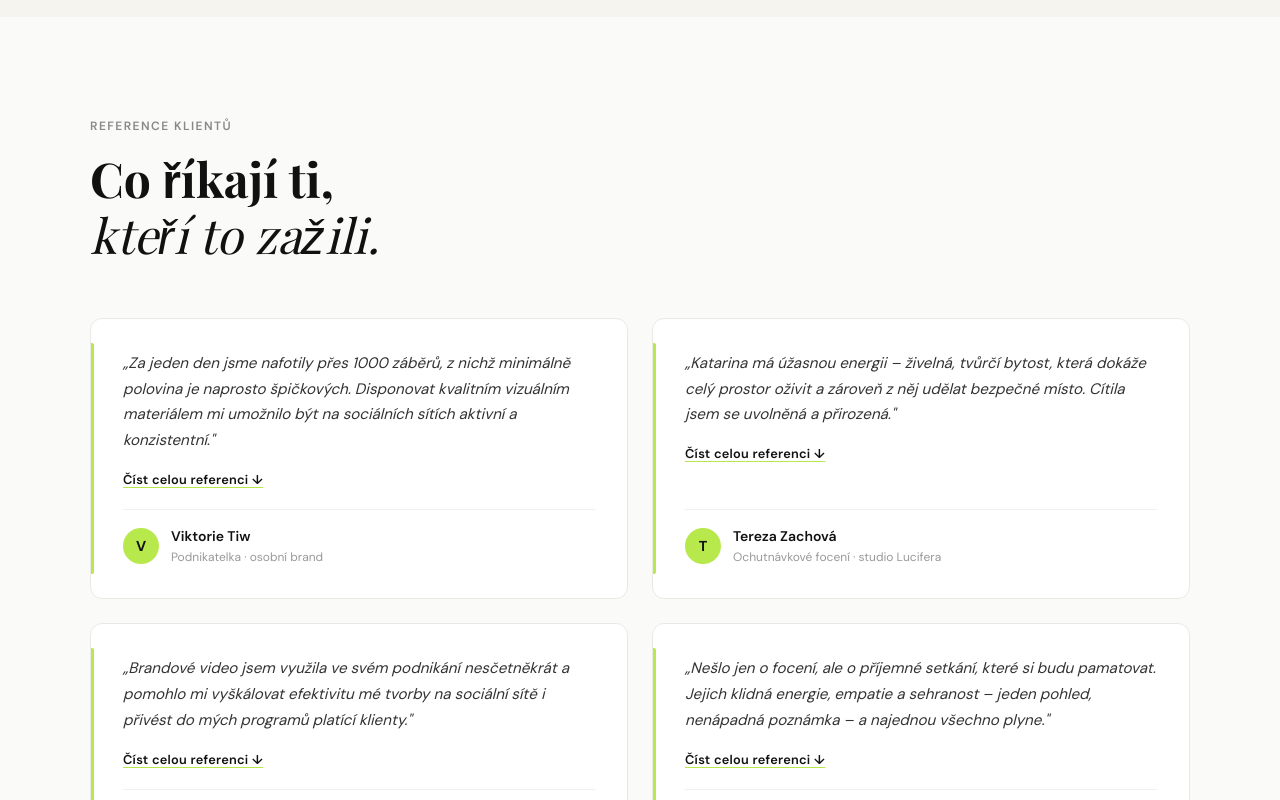
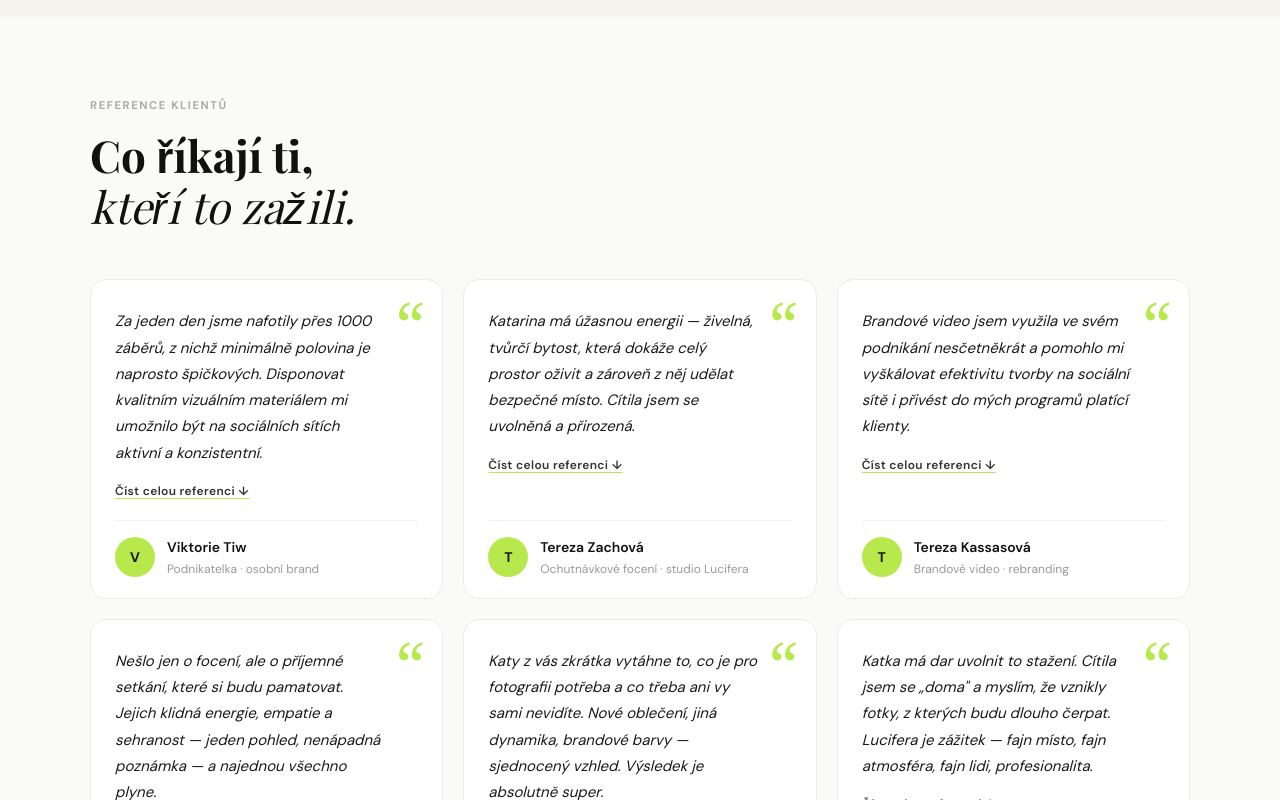
Before and after one commit to katarinabrics-eng/ai-content-studio, a Next.js app in the folder apps/content-studio/: page /premiova-vizualni-identita in a window 1280 px wide. Shown: the part 5260-6060 px from the top of the page. Built offline with nearby package versions, Linux system fonts and the light colour scheme.

Commit message:
ReferenceSekce: new version with 3-col grid, Image support, quote dekor

```diff
--- a/apps/content-studio/src/components/ReferenceSekce.tsx
+++ b/apps/content-studio/src/components/ReferenceSekce.tsx
@@ -1,324 +1,271 @@
 'use client'
-
 import { useState } from 'react'
-
+import Image from 'next/image'
 const reference = [
   {
     id: 1,
     jmeno: 'Viktorie Tiw',
     kontext: 'Podnikatelka · osobní brand',
+    iniciala: 'V',
+    foto: null, // doplň: '/placeholders/reference/viktorie.jpg'
     kratky: 'Za jeden den jsme nafotily přes 1000 záběrů, z nichž minimálně polovina je naprosto špičkových. Disponovat kvalitním vizuálním materiálem mi umožnilo být na sociálních sítích aktivní a konzistentní.',
-    plny: `Fotografování s Katarínou bylo naprosto skvělé – spousta zábavy a na konci jsem měla úžasné fotky, které naprosto odpovídaly mým představám. Už při přípravách na focení jsme se opravdu bavily a celý proces probíhal naprosto profesionálně. Měla jsem možnost soustředit se na pocity, které jsem chtěla přenést do fotek, a Katarína mě skvěle usměrnila.
-
-Katarínu jsem si vybrala cíleně, měla jsem ji na svém wish listu už několik měsíců, a rozhodně toho nelituji. V postprodukci dokáže vytvořit skutečné zázraky, přitom fotky stále vypadají přirozeně, bez přehnaných efektů. Navíc během focení stihne natáčet videa, ze kterých následně vytváří Reels.
-
-Za jeden den jsme nafotily přes 1000 záběrů, z nichž minimálně polovina je naprosto špičkových. Jakmile jsem obdržela první fotografie, začala jsem s nadšením sdílet nové příspěvky na sociálních sítích. Disponovat kvalitním vizuálním materiálem mi umožnilo být na sociálních sítích aktivní a konzistentní, což se stalo mým každodenním rituálem.
-
-Fotografování s Katy mě opravdu baví. S obsahem si teď hraju a dál ho recykluji, ať už na reelsy, animace, nebo jako materiál pro články na blogu. Katarínu rozhodně doporučuji. Můj blog, sociální sítě i celý web nyní působí mnohem profesionálněji. Kvalitní fotografie přitahují pozornost nových klientů, což vedlo k rychlému nárůstu zájmu o mé služby.`,
+    plny: `Fotografování s Katarínou bylo naprosto skvělé – spousta zábavy a na konci jsem měla úžasné fotky, které naprosto odpovídaly mým představám. Měla jsem možnost soustředit se na pocity, které jsem chtěla přenést do fotek, a Katarína mě skvěle usměrnila.
+Katarínu jsem si vybrala cíleně – měla jsem ji na svém wish listu už několik měsíců, a rozhodně toho nelituji. V postprodukci dokáže vytvořit skutečné zázraky, přitom fotky stále vypadají přirozeně, bez přehnaných efektů. Navíc během focení stihne natáčet videa, ze kterých následně vytváří Reels.
+Fotografování s Katy mě opravdu baví. S obsahem si teď hraju a dál ho recykluji, ať už na reelsy, animace, nebo jako materiál pro články na blogu. Můj blog, sociální sítě i celý web nyní působí mnohem profesionálněji. Kvalitní fotografie přitahují pozornost nových klientů.`,
   },
   {
     id: 2,
     jmeno: 'Tereza Zachová',
     kontext: 'Ochutnávkové focení · studio Lucifera',
-    kratky: 'Katarina má úžasnou energii – živelná, tvůrčí bytost, která dokáže celý prostor oživit a zároveň z něj udělat bezpečné místo. Cítila jsem se uvolněná a přirozená.',
-    plny: `Dostala jsem možnost zažít ochutnávkové focení ve studiu Lucifera a moc ráda jsem ji využila. Už komunikace s Katarinou před samotným focením byla velmi milá a lidská. Pamatuju si, že jsem jela pozdě a volala jí s obavou – její odpověď byla ale úplně v pohodě a bez stresu. Řekla něco ve smyslu: „To nějak zvládneme, hlavně přijeď v dobré náladě." A právě tohle vystihuje celý její přístup – uvolněný, chápavý a velmi přátelský.
-
-Focení samotné probíhalo v atmosféře lehkosti a hravosti. Katarina má úžasnou energii – není to ten typ tichého, klidného fotografa, ale naopak živelná, tvůrčí bytost, která dokáže celý prostor oživit a zároveň z něj udělat bezpečné místo. Poskakovala po žebříku, nabízela různé úhly, nápady, hrála si se světlem i detaily.
-
-Během focení mi citlivě pomáhala s pózami, vedla mě nenásilně a s respektem, takže jsem se cítila uvolněná a přirozená. Oceňuji i její kreativní přístup – třeba efekty jako větrák, které focení dodaly dynamiku a nový rozměr.
-
-Celkově to pro mě byla moc příjemná a obohacující zkušenost. Katarinu bych doporučila všem, kdo chtějí zažít živé, hravé, ale zároveň profesionální focení s respektem k tomu, jak se právě cítíte.`,
+    iniciala: 'T',
+    foto: null,
+    kratky: 'Katarina má úžasnou energii — živelná, tvůrčí bytost, která dokáže celý prostor oživit a zároveň z něj udělat bezpečné místo. Cítila jsem se uvolněná a přirozená.',
+    plny: `Dostala jsem možnost zažít ochutnávkové focení ve studiu Lucifera a moc ráda jsem ji využila. Už komunikace s Katarinou před samotným focením byla velmi milá a lidská. Jela jsem pozdě – její odpověď byla úplně v pohodě: „To nějak zvládneme, hlavně přijeď v dobré náladě." A právě tohle vystihuje celý její přístup.
+Focení probíhalo v atmosféře lehkosti a hravosti. Poskakovala po žebříku, nabízela různé úhly, nápady, hrála si se světlem i detaily. Během focení mi citlivě pomáhala s pózami, vedla mě nenásilně a s respektem.
+Celkově moc příjemná a obohacující zkušenost. Katarinu bych doporučila všem, kdo chtějí zažít živé, hravé, ale zároveň profesionální focení.`,
   },
   {
     id: 3,
     jmeno: 'Tereza Kassasová',
     kontext: 'Brandové video · rebranding',
-    kratky: 'Brandové video jsem využila ve svém podnikání nesčetněkrát a pomohlo mi vyškálovat efektivitu mé tvorby na sociální sítě i přivést do mých programů platící klienty.',
-    plny: `Katarínu jsem oslovila, když jsem stála před dalším rebrandingem a chtěla jsem pro své podnikání získat profesionální videozáznamy, které by vystihovali moji značku, osobnost i přístup k mým klientům. Vždy mám od spoluprací vysoká očekávání, a spolupráce s Katarínou je rozhodně naplnila.
-
-Ve svém oboru jsem profík, před kamerou se nestydím, ale nemám estetické cítění. Nevím, jak se nastavit, kam se hnout, jak se tvářit a bavilo mě, že Katarína vytvořila přesně takové prostředí, ve kterém jsem mohla být nejen profesionálem, ale mohla jsem se především uvolnit.
-
-Dostala jsem skvělou podporu, atmosféru i úžasné profesionální záběry. Brandové video jsem využila ve svém podnikání nesčetněkrát a pomohlo mi vyškálovat efektivitu mé tvorby na sociální sítě i přivést do mých programů platící klienty.
-
-Spolupráci s Katarínou doporučuji každé podnikatelce, která očekává profesionální péči, lidskost a kvalitní výstup. Pokud budu chtít svoje materiály znovu upgradovat, určitě se opět obrátím na Katarínu.`,
+    iniciala: 'T',
+    foto: null,
+    kratky: 'Brandové video jsem využila ve svém podnikání nesčetněkrát a pomohlo mi vyškálovat efektivitu tvorby na sociální sítě i přivést do mých programů platící klienty.',
+    plny: `Katarínu jsem oslovila, když jsem stála před dalším rebrandingem a chtěla jsem profesionální videozáznamy, které by vystihovali moji značku, osobnost i přístup k mým klientům. Vždy mám od spoluprací vysoká očekávání — a spolupráce s Katarínou je rozhodně naplnila.
+Ve svém oboru jsem profík, před kamerou se nestydím, ale nemám estetické cítění. Nevím, jak se nastavit, kam se hnout — a bavilo mě, že Katarína vytvořila prostředí, ve kterém jsem mohla být nejen profesionálem, ale mohla jsem se především uvolnit.
+Spolupráci s Katarínou doporučuji každé podnikatelce, která očekává profesionální péči, lidskost a kvalitní výstup. Pokud budu chtít svoje materiály znovu upgradovat, určitě se opět obrátím.`,
   },
   {
     id: 4,
     jmeno: 'Veronika Tesaříková',
     kontext: 'Portrétní focení · ateliér',
-    kratky: 'Nešlo jen o focení, ale o příjemné setkání, které si budu pamatovat. Jejich klidná energie, empatie a sehranost – jeden pohled, nenápadná poznámka – a najednou všechno plyne.',
-    plny: `Na focení jsem šla s obavami. Nejsem člověk, který by se rád fotografoval – a upřímně, jakmile se přede mnou objeví objektiv, většinou ztuhnu a veškerá přirozenost je ta tam.
-
-Už delší dobu jsem ale sledovala tvorbu Kataríny a Luboše a právě ta uvolněnost a bezprostřednost lidí na jejich fotkách mě oslovovala. Bylo v tom něco opravdového a lidského – žádná křeč, ale přirozenost a lehkost.
-
-Katarína a Luboš mě hned od začátku přivítali s milou samozřejmostí. Jejich přístup je nejen profesionální, ale hlavně lidský. Dokážou vytvořit atmosféru, ve které se člověk cítí dobře – i když si sám sebou před foťákem zrovna jistý není.
-
-Oceňuji jejich klidnou energii, empatii, smysl pro detail i sehranost. Jeden pohled, nenápadná poznámka nebo úsměv mezi nimi – a najednou všechno plyne, ani nevíte jak. Nešlo jen o focení, ale o příjemné setkání, které si budu pamatovat. A navíc – povedlo se jim zachytit i ten malý moment uvolnění.
-
-Určitě se vrátím.`,
+    iniciala: 'V',
+    foto: null,
+    kratky: 'Nešlo jen o focení, ale o příjemné setkání, které si budu pamatovat. Jejich klidná energie, empatie a sehranost — jeden pohled, nenápadná poznámka — a najednou všechno plyne.',
+    plny: `Na focení jsem šla s obavami. Nejsem člověk, který by se rád fotografoval – jakmile se přede mnou objeví objektiv, většinou ztuhnu.
+Katarína a Luboš mě přivítali s milou samozřejmostí. Jejich přístup je nejen profesionální, ale hlavně lidský. Jeden pohled, nenápadná poznámka nebo úsměv mezi nimi – a najednou všechno plyne, ani nevíte jak.
+Povedlo se jim zachytit i ten malý moment uvolnění. Nešlo jen o focení, ale o příjemné setkání. Určitě se vrátím.`,
   },
   {
     id: 5,
     jmeno: 'Gabina Zezulová',
     kontext: 'Focení + rebranding fotografií',
+    iniciala: 'G',
+    foto: null,
     kratky: 'Katy z vás zkrátka vytáhne to, co je pro fotografii potřeba a co třeba ani vy sami nevidíte. Nové oblečení, jiná dynamika, brandové barvy — sjednocený vzhled. Výsledek je absolutně super.',
-    plny: `Katy je pro mě člověk dvou tváří. Na jedné straně na mě působí lehce chaoticky, myšlenky jí přeskakují a domluva se občas táhne. Pokud tuhle její tvář vnímáte podobně, nenechte se zmást. Má totiž i druhou — neuvěřitelně kreativní, tvůrčí, jemnou a laskavou.
-
-Ta velmi dobře vynikne v průběhu focení, které jsem s ní zažila. Katy má cit pro kompozici i barvy a vytváří příjemnou atmosféru i pro nás, co se OPRAVDU neradi fotíme. A navíc, díky profi vizážistce si připadáte jako filmová hvězda.
-
-Katy z vás zkrátka vytáhne to, co je pro fotografii potřeba a co třeba ani vy sami nevidíte. Katy i Luboše, který je nedílnou součástí její práce a mile vyvažujícím mužským elementem, mohu jen doporučit.
-
-Rebranding fotografií: Vybrala jsem 5 fotografií, které chci používat, ale úplně mi barevně neladily. Výsledek je absolutně super. Nové oblečení, zajímavé detaily, jiná dynamika, brandové barvy a hlavně sjednocený vzhled.`,
+    plny: `Katy má cit pro kompozici i barvy a vytváří příjemnou atmosféru i pro nás, co se OPRAVDU neradi fotíme. A navíc, díky profi vizážistce si připadáte jako filmová hvězda.
+Rebranding fotografií: vybrala jsem 5 fotografií, které chci používat, ale úplně mi barevně neladily. Výsledek je absolutně super — nové oblečení, zajímavé detaily, jiná dynamika, brandové barvy a hlavně sjednocený vzhled.
+Katy i Luboše, který je nedílnou součástí její práce, mohu jen doporučit.`,
   },
   {
     id: 6,
     jmeno: 'Lenka Roubalová',
     kontext: 'Portrétní focení · ateliér',
+    iniciala: 'L',
+    foto: null,
     kratky: 'Katka má dar uvolnit to stažení. Cítila jsem se „doma" a myslím, že vznikly fotky, z kterých budu dlouho čerpat. Lucifera je zážitek — fajn místo, fajn atmosféra, fajn lidi, profesionalita.',
-    plny: `Když se fotím nebo natáčím sama, jsem v pohodě. Ale když mě fotí profík, tak to teda ani náhodou. Připadám si zatuhlá, dřevěná, nepřirozená.
-
+    plny: `Když se fotím sama, jsem v pohodě. Ale když mě fotí profík — připadám si zatuhlá, dřevěná, nepřirozená.
 Na focení s Katarínou a Lubošem v Lucifeře jsem se moc těšila. A byla jsem tak zvláštně v klidu. No stress, no kosmetika, no kadeřnice. A šlo to.
-
-Katka má dar uvolnit to stažení a Luboše taky jakoby člověk znal dýl než jen pár minut. Cítila jsem se „doma" a myslím, že vznikly fotky, z kterých budu dlouho čerpat.
-
-Mám z nich radost a těším se na další focení. Věřím, že vyjde ještě letos. Protože Lucifera je zážitek. Fajn místo, fajn atmosféra, fajn lidi, profesionalita. A větrák, co roztančí vlasy!`,
+Katka má dar uvolnit to stažení a Luboše taky jakoby člověk znal dýl než jen pár minut. Cítila jsem se „doma". Protože Lucifera je zážitek. Fajn místo, fajn atmosféra, fajn lidi, profesionalita. A větrák, co roztančí vlasy!`,
   },
 ]
-
-function ReferenceKartička({ item: r, index }: { item: typeof reference[0]; index: number }) {
-  const [rozbaleno, setRozbaleno] = useState(false)
-
+function Kartička({ r, index }: { r: typeof reference[0]; index: number }) {
+  const [open, setOpen] = useState(false)
   return (
-    <div
-      className="reference-karta"
-      style={{ animationDelay: `${index * 0.1}s` }}
+    <article
+      className="ref-karta"
+      style={{ '--delay': `${index * 80}ms` } as React.CSSProperties}
     >
-      <div className="karta-akcent" />
-      <div className="karta-obsah">
-        <p className="kratky-text">„{r.kratky}"</p>
-
-        {rozbaleno && (
-          <div className="plny-text">
-            {r.plny.split('\n\n').map((odstavec, i) => (
-              <p key={i}>{odstavec}</p>
-            ))}
-          </div>
-        )}
-
-        <button
-          className="toggle-btn"
-          onClick={() => setRozbaleno(!rozbaleno)}
-          aria-expanded={rozbaleno}
-        >
-          {rozbaleno ? 'Zavřít ↑' : 'Číst celou referenci ↓'}
-        </button>
-      </div>
-
-      <div className="karta-autor">
-        <div className="autor-iniciala">{r.jmeno.charAt(0)}</div>
+      <span className="quote-dekor">&ldquo;</span>
+      <p className="kratky">{r.kratky}</p>
+      {open && (
+        <div className="plny">
+          {r.plny.split('\n\n').map((p, i) => (
+            <p key={i}>{p}</p>
+          ))}
+        </div>
+      )}
+      <button className="toggle" onClick={() => setOpen(!open)}>
+        {open ? 'Zavřít ↑' : 'Číst celou referenci ↓'}
+      </button>
+      <footer className="autor">
+        <div className="avatar">
+          {r.foto ? (
+            <Image src={r.foto} alt={r.jmeno} width={40} height={40} style={{ borderRadius: '50%', objectFit: 'cover' }} />
+          ) : (
+            <span>{r.iniciala}</span>
+          )}
+        </div>
         <div>
           <div className="autor-jmeno">{r.jmeno}</div>
           <div className="autor-kontext">{r.kontext}</div>
         </div>
-      </div>
-    </div>
-  )
-}
-
-export default function ReferenceSekce() {
-  return (
-    <section className="reference-sekce">
-      <div className="reference-container">
-        <div className="reference-header">
-          <span className="sekce-label">Reference klientů</span>
-          <h2 className="sekce-nadpis">
-            Co říkají ti,<br />
-            <em>kteří to zažili.</em>
-          </h2>
-        </div>
-
-        <div className="reference-grid">
-          {reference.map((r, i) => (
-            <ReferenceKartička key={r.id} item={r} index={i} />
-          ))}
-        </div>
-      </div>
-
+      </footer>
       <style jsx>{`
-        .reference-sekce {
-          padding: 6rem 1.5rem;
-          background: #fafaf8;
-        }
-
-        .reference-container {
-          max-width: 1100px;
-          margin: 0 auto;
-        }
-
-        .reference-header {
-          margin-bottom: 3.5rem;
-        }
-
-        .sekce-label {
-          display: inline-block;
-          font-size: 0.75rem;
-          font-weight: 600;
-          letter-spacing: 0.12em;
-          text-transform: uppercase;
-          color: #888;
-          margin-bottom: 1rem;
-        }
-
-        .sekce-nadpis {
-          font-size: clamp(2rem, 4vw, 3rem);
-          font-weight: 700;
-          line-height: 1.15;
-          color: #111;
-          margin: 0;
-        }
-
-        .sekce-nadpis em {
-          font-style: italic;
-          color: #111;
-        }
-
-        .reference-grid {
-          display: grid;
-          grid-template-columns: repeat(2, 1fr);
-          gap: 1.5rem;
-        }
-
-        @media (max-width: 700px) {
-          .reference-grid {
-            grid-template-columns: 1fr;
-          }
-        }
-
-        .reference-karta {
+        .ref-karta {
           position: relative;
           background: #fff;
-          border: 1px solid #e8e8e4;
-          border-radius: 12px;
-          padding: 2rem;
+          border: 1px solid #ebebeb;
+          border-radius: 16px;
+          padding: 28px 24px 20px;
           display: flex;
           flex-direction: column;
-          gap: 1.25rem;
           opacity: 0;
-          transform: translateY(20px);
-          animation: fadeSlideIn 0.5s ease forwards;
-          transition: box-shadow 0.2s ease, transform 0.2s ease;
+          transform: translateY(16px);
+          animation: fadeUp 0.45s ease forwards var(--delay);
+          transition: box-shadow 0.2s ease, border-color 0.2s ease;
         }
-
-        .reference-karta:hover {
-          box-shadow: 0 8px 32px rgba(0,0,0,0.07);
-          transform: translateY(-2px);
+        .ref-karta:hover {
+          border-color: #d4d4d0;
+          box-shadow: 0 6px 24px rgba(0,0,0,0.06);
         }
-
-        @keyframes fadeSlideIn {
-          to {
-            opacity: 1;
-            transform: translateY(0);
-          }
+        @keyframes fadeUp {
+          to { opacity: 1; transform: translateY(0); }
         }
-
-        .karta-akcent {
+        .quote-dekor {
           position: absolute;
-          left: 0;
-          top: 1.5rem;
-          bottom: 1.5rem;
-          width: 3px;
-          background: #b7e94c;
-          border-radius: 0 2px 2px 0;
+          top: 12px;
+          right: 18px;
+          font-size: 64px;
+          line-height: 1;
+          color: #b7e94c;
+          font-family: Georgia, serif;
+          user-select: none;
+          pointer-events: none;
         }
-
-        .karta-obsah {
-          display: flex;
-          flex-direction: column;
-          gap: 1rem;
+        .kratky {
+          font-size: 0.9375rem;
+          line-height: 1.75;
+          color: #1a1a1a;
+          font-style: italic;
+          margin: 0 0 1rem;
+          padding-right: 2rem;
         }
-
-        .kratky-text {
-          font-size: 0.95rem;
-          line-height: 1.7;
-          color: #333;
-          margin: 0;
-          font-style: italic;
-        }
-
-        .plny-text {
+        .plny {
           display: flex;
           flex-direction: column;
           gap: 0.75rem;
-          border-top: 1px solid #f0f0ec;
+          border-top: 1px solid #f2f2ee;
           padding-top: 1rem;
-          animation: rozbalAnim 0.3s ease;
+          margin-bottom: 0.75rem;
+          animation: rozbal 0.3s ease;
         }
-
-        @keyframes rozbalAnim {
-          from { opacity: 0; transform: translateY(-8px); }
-          to { opacity: 1; transform: translateY(0); }
+        @keyframes rozbal {
+          from { opacity: 0; transform: translateY(-6px); }
+          to   { opacity: 1; transform: translateY(0); }
         }
-
-        .plny-text p {
+        .plny p {
           font-size: 0.875rem;
           line-height: 1.75;
           color: #555;
           margin: 0;
         }
-
-        .toggle-btn {
+        .toggle {
           align-self: flex-start;
           background: none;
           border: none;
           padding: 0;
-          font-size: 0.8rem;
+          font-size: 0.75rem;
           font-weight: 600;
-          color: #111;
+          letter-spacing: 0.03em;
+          color: #333;
           cursor: pointer;
-          letter-spacing: 0.02em;
           text-decoration: underline;
           text-decoration-color: #b7e94c;
           text-underline-offset: 3px;
+          margin-bottom: 1.25rem;
           transition: color 0.15s;
         }
-
-        .toggle-btn:hover {
-          color: #555;
-        }
-
-        .karta-autor {
+        .toggle:hover { color: #888; }
+        .autor {
           display: flex;
           align-items: center;
-          gap: 0.75rem;
+          gap: 12px;
+          border-top: 1px solid #f2f2ee;
           padding-top: 1rem;
-          border-top: 1px solid #f0f0ec;
           margin-top: auto;
         }
-
-        .autor-iniciala {
-          width: 36px;
-          height: 36px;
+        .avatar {
+          width: 40px;
+          height: 40px;
           border-radius: 50%;
           background: #b7e94c;
-          color: #111;
-          font-weight: 700;
-          font-size: 0.9rem;
           display: flex;
           align-items: center;
           justify-content: center;
+          font-size: 0.875rem;
+          font-weight: 700;
+          color: #1a1a1a;
           flex-shrink: 0;
+          overflow: hidden;
         }
-
         .autor-jmeno {
           font-size: 0.875rem;
           font-weight: 600;
           color: #111;
         }
-
         .autor-kontext {
           font-size: 0.75rem;
           color: #999;
-          margin-top: 1px;
+          margin-top: 2px;
+        }
+      `}</style>
+    </article>
+  )
+}
+export default function ReferenceSekce() {
+  return (
+    <section className="sekce">
+      <div className="wrapper">
+        <span className="label">Reference klientů</span>
+        <h2 className="nadpis">
+          Co říkají ti,<br />
+          <em>kteří to zažili.</em>
+        </h2>
+        <div className="grid">
+          {reference.map((r, i) => (
+            <Kartička key={r.id} r={r} index={i} />
+          ))}
+        </div>
+      </div>
+      <style jsx>{`
+        .sekce {
+          padding: 5rem 1.5rem 6rem;
+          background: #fafaf8;
+        }
+        .wrapper {
+          max-width: 1100px;
+          margin: 0 auto;
+        }
+        .label {
+          display: block;
+          font-size: 0.7rem;
+          font-weight: 700;
+          letter-spacing: 0.14em;
+          text-transform: uppercase;
+          color: #aaa;
+          margin-bottom: 1rem;
+        }
+        .nadpis {
+          font-size: clamp(2rem, 4vw, 2.75rem);
+          font-weight: 700;
+          line-height: 1.15;
+          color: #111;
+          margin: 0 0 3rem;
+        }
+        .nadpis em {
+          font-style: italic;
+        }
+        .grid {
+          display: grid;
+          grid-template-columns: repeat(3, 1fr);
+          gap: 1.25rem;
+        }
+        @media (max-width: 900px) {
+          .grid { grid-template-columns: repeat(2, 1fr); }
+        }
+        @media (max-width: 580px) {
+          .grid { grid-template-columns: 1fr; }
         }
       `}</style>
     </section>
```
